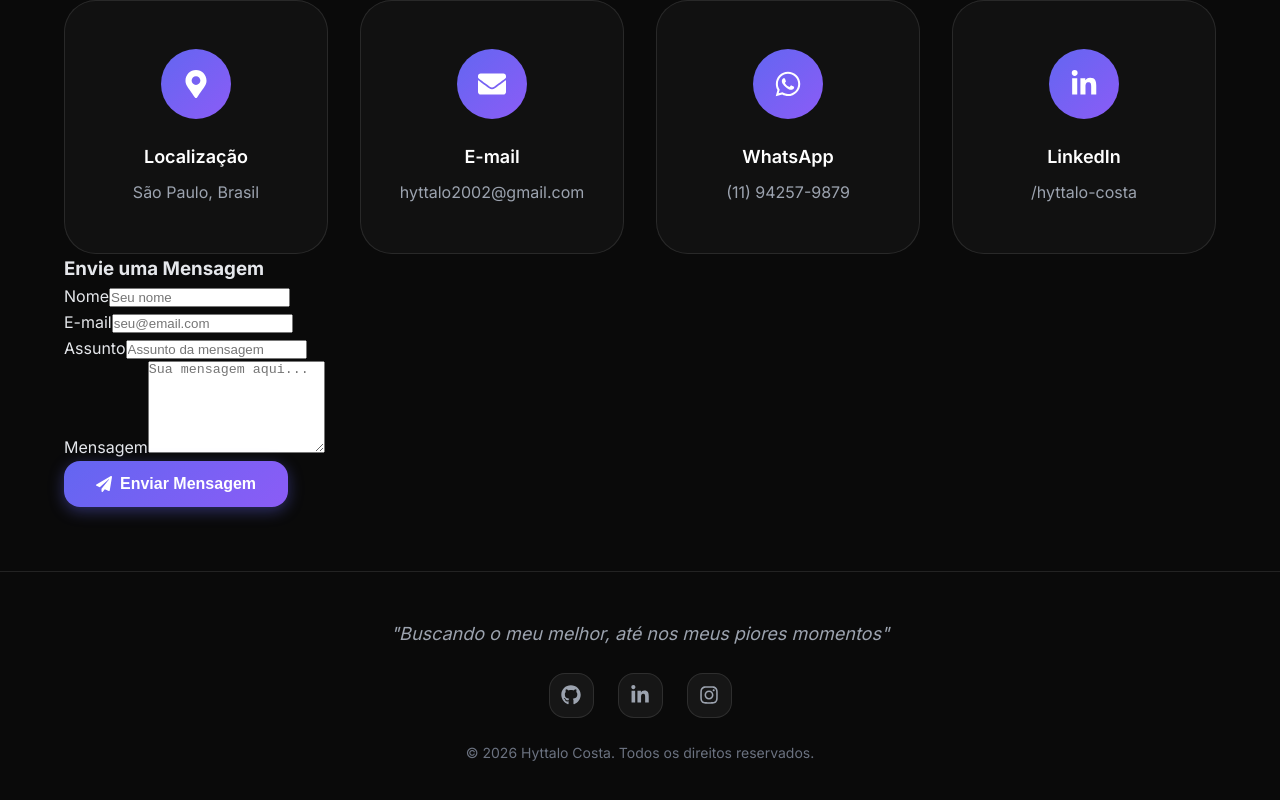
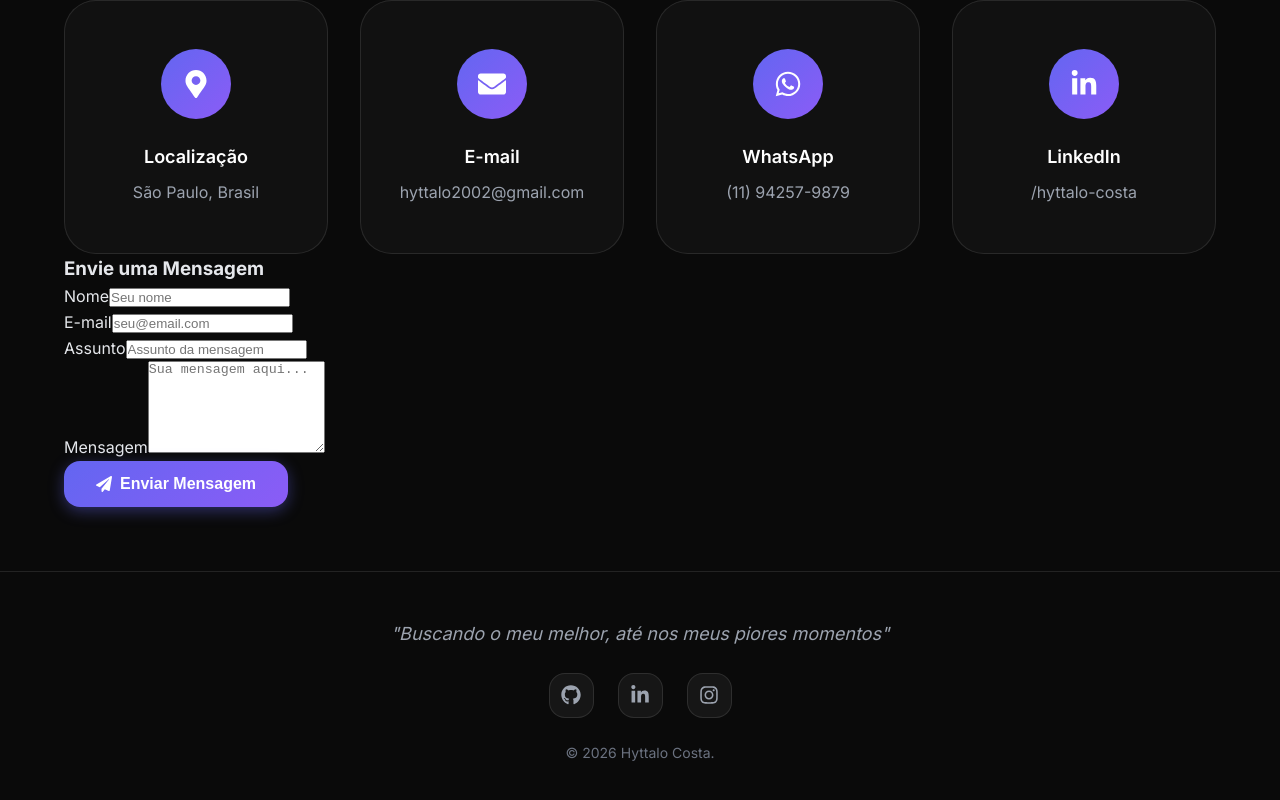
Before and after one commit to EuHttl/Curriculo-Responsivo, a React (Vite) app: page / in a window 1280 px wide. Shown: the part 5055-5855 px from the top of the page. Built offline with nearby package versions, Linux system fonts and the light colour scheme.

Commit message:
fix: update footer copyright text to remove redundant phrase

```diff
--- a/src/components/Footer.jsx
+++ b/src/components/Footer.jsx
@@ -52,7 +52,7 @@ const Footer = () => {
           </motion.div>
 
           <p className="footer-copyright">
-            &copy; {currentYear} Hyttalo Costa. Todos os direitos reservados.
+            &copy; {currentYear} Hyttalo Costa.
           </p>
         </motion.div>
       </div>
```
